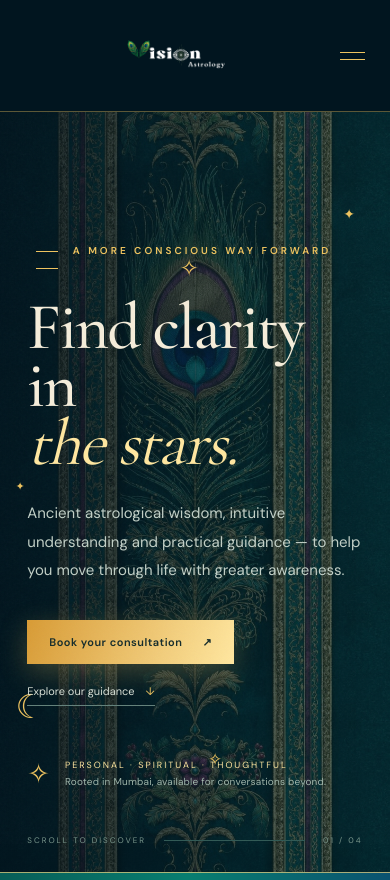
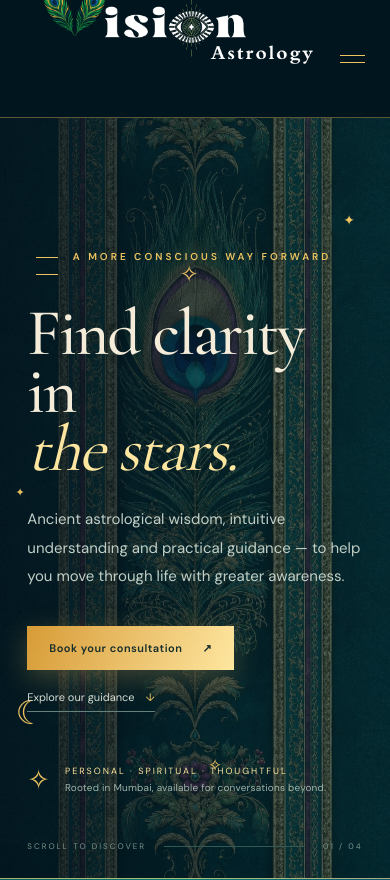
Before and after one commit to dishitasethi56/Vision-Astrology, a plain HTML site: page index.html in a window 390 px wide. Shown: the top 880 px of the page. Drawn offline with nearby package versions, Linux system fonts and the light colour scheme.

Commit message:
Crop empty margins to enlarge visible VISION header logo

```diff
--- a/styles.css
+++ b/styles.css
@@ -235,13 +235,28 @@
 }
 
 
-/* Make the VISION header logo visibly larger on desktop and mobile. */
-.site-header{height:145px!important}
-.site-header .brand{width:450px!important;height:auto!important;max-height:145px!important;flex:0 0 450px!important}
-.site-header .brand img{width:100%!important;height:auto!important;max-width:none!important;max-height:145px!important}
+/* Crop the square logo's empty margins so the artwork itself appears larger. */
+.site-header{height:170px!important}
+.site-header .brand{
+  display:block!important;position:relative!important;
+  width:450px!important;height:170px!important;max-height:none!important;
+  flex:0 0 450px!important;overflow:hidden!important;
+}
+.site-header .brand img{
+  display:block!important;position:absolute!important;
+  width:450px!important;height:450px!important;max-width:none!important;max-height:none!important;
+  left:0!important;top:-182px!important;
+  object-fit:cover!important;object-position:center!important;
+}
 @media(max-width:700px){
-  .site-header{height:112px!important}
-  .site-header .brand{width:310px!important;height:auto!important;max-height:112px!important;flex:0 0 310px!important}
-  .site-header .brand img{width:100%!important;height:auto!important;max-width:none!important;max-height:112px!important}
-  .main-nav{top:111px!important}
+  .site-header{height:118px!important}
+  .site-header .brand{
+    width:310px!important;height:118px!important;max-height:none!important;
+    flex:0 0 310px!important;overflow:hidden!important;
+  }
+  .site-header .brand img{
+    width:310px!important;height:310px!important;max-width:none!important;max-height:none!important;
+    left:0!important;top:-125px!important;
+  }
+  .main-nav{top:117px!important}
 }
```
